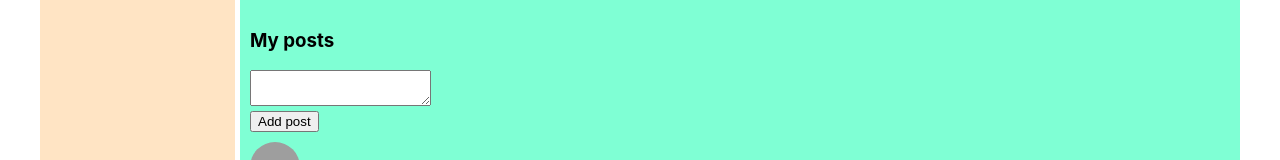
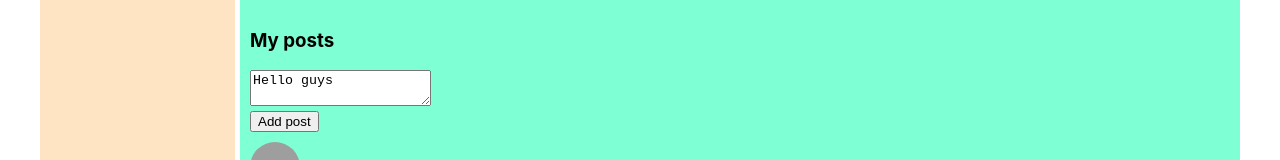
Before and after one commit to Ilya030290/Social_network, a React (Create React App) app: page /profile in a window 1280 px wide. Shown: the part 419-579 px from the top of the page. Built offline with nearby package versions, Linux system fonts and the light colour scheme; grey boxes are pictures that could not be loaded.

Commit message:
Add posts in textarea and onChange

```diff
--- a/src/App.tsx
+++ b/src/App.tsx
@@ -16,14 +16,16 @@ import {MessagePropsType} from "./components/Dialogs/Message/Message";
 type AppPropsType = {
     state: {
         profilePage: {
-            posts: Array<PostPropsType>
-
+            posts: Array<PostPropsType>,
+            newPostText: string
         },
         dialogsPage: {
             messages: Array<MessagePropsType>,
             dialogs: Array<DialogItemPropsType>
         }
-    }
+    },
+    addPost: (postMessage: string) => void,
+    updateNewPostText: (newText: string) => void
 }
 
 const App = (props: AppPropsType) => {
@@ -34,11 +36,18 @@ const App = (props: AppPropsType) => {
                 <Navbar/>
                 <div className={s.app_wrapper_content}>
                     <Routes>
-                        <Route path={'/dialogs/*'} element={<Dialogs state={props.state.dialogsPage}/>}/>
-                        <Route path={'/profile'} element={<Profile state={props.state.profilePage}/>}/>
-                        <Route path={'/news'} element={<News/>}/>
-                        <Route path={'/music'} element={<Music/>}/>
-                        <Route path={'/settings'} element={<Settings/>}/>
+                        <Route path={'/dialogs/*'}
+                               element={<Dialogs state={props.state.dialogsPage}/>}/>
+                        <Route path={'/profile'}
+                               element={<Profile state={props.state.profilePage}
+                                                 addPost={props.addPost}
+                                                 updateNewPostText={props.updateNewPostText}/>}/>
+                        <Route path={'/news'}
+                               element={<News/>}/>
+                        <Route path={'/music'}
+                               element={<Music/>}/>
+                        <Route path={'/settings'}
+                               element={<Settings/>}/>
                     </Routes>
                 </div>
             </div>
--- a/src/components/Profile/MyPosts/MyPosts.tsx
+++ b/src/components/Profile/MyPosts/MyPosts.tsx
@@ -3,21 +3,44 @@ import s from './MyPosts.module.css';
 import Post, {PostPropsType} from "./Post/Post";
 
 type MyPostsPropsType = {
-    posts: Array<PostPropsType>
+    posts: Array<PostPropsType>,
+    newPostText: string,
+    addPost: (postMessage: string) => void,
+    updateNewPostText: (newText: string) => void
 }
 
 const MyPosts = (props: MyPostsPropsType) => {
-    const postElements = props.posts.map( p => <Post id={p.id} message={p.message} likeCount={p.likeCount}/>);
+    const postElements = props.posts.map(p => <Post id={p.id} message={p.message} likeCount={p.likeCount}/>);
 
+    const newPostElement = React.useRef<HTMLTextAreaElement | null>(null);
+
+    const addPost = () => {
+        let text = newPostElement.current?.value;
+        if (text) {
+            props.addPost(text)
+        }
+        /*if (newPostElement.current) newPostElement.current.value = '';*/
+    }
+
+    const onPostChange = () => {
+        let text = newPostElement.current?.value;
+        if (text) {
+            props.updateNewPostText(text)
+        }
+    }
         return (
             <div className={s.postsBlock}>
                 <h3>My posts</h3>
                 <div>
                     <div>
-                    <textarea/>
+                    <textarea ref={newPostElement}
+                              onChange={onPostChange}
+                              value={props.newPostText}/>
                     </div>
                     <div>
-                    <button>Add post</button>
+                        <button onClick={addPost}>
+                            Add post
+                        </button>
                     </div>
                 </div>
                 <div className={s.posts}>
--- a/src/components/Profile/Profile.tsx
+++ b/src/components/Profile/Profile.tsx
@@ -5,15 +5,21 @@ import {PostPropsType} from "./MyPosts/Post/Post";
 
 type ProfilePropsType = {
     state: {
-        posts: Array<PostPropsType>
-    }
+        posts: Array<PostPropsType>,
+        newPostText: string
+    },
+    addPost: (postMessage: string) => void,
+    updateNewPostText: (newText: string) => void
 }
 
 const Profile = (props: ProfilePropsType) => {
     return (
         <div>
             <ProfileInfo />
-            <MyPosts posts={props.state.posts} />
+            <MyPosts posts={props.state.posts}
+                     addPost={props.addPost}
+                     updateNewPostText={props.updateNewPostText}
+                     newPostText={props.state.newPostText}/>
         </div>
     );
 };
--- a/src/index.tsx
+++ b/src/index.tsx
@@ -1,14 +1,9 @@
-import React from 'react';
-import ReactDOM from 'react-dom';
 import './index.css';
-import App from './App';
 import reportWebVitals from './reportWebVitals';
+import {rerenderEntireTree} from "./render";
 import {state} from "./redux/state";
 
-ReactDOM.render(
-    <App state={state}/>,
-  document.getElementById('root')
-);
+rerenderEntireTree(state);
 
 // If you want to start measuring performance in your app, pass a function
 // to log results (for example: reportWebVitals(console.log))
--- a/src/redux/state.tsx
+++ b/src/redux/state.tsx
@@ -1,11 +1,13 @@
-import React from "react";
+import {rerenderEntireTree} from "../render";
 
-export const state = {
+
+export let state = {
     profilePage: {
         posts: [
             {id: 1, message: 'My first post', likeCount: 13},
             {id: 2, message: 'I want to be a frontend developer', likeCount: 15}
-        ]
+        ],
+        newPostText: 'Hello guys'
     },
     dialogsPage: {
         messages: [
@@ -26,3 +28,19 @@ export const state = {
         ]
     }
 };
+
+export const addPost = () => {
+    let newPost = {
+        id: 5,
+        message: state.profilePage.newPostText,
+        likeCount: 0
+    };
+    state.profilePage.posts.push(newPost);
+    state.profilePage.newPostText = '';
+    rerenderEntireTree(state);
+}
+
+export const updateNewPostText = (newText: string) => {
+    state.profilePage.newPostText = newText;
+    rerenderEntireTree(state);
+}
--- /dev/null
+++ b/src/render.tsx
@@ -0,0 +1,26 @@
+import ReactDOM from "react-dom";
+import App from "./App";
+import {addPost, updateNewPostText} from "./redux/state";
+import React from "react";
+import {PostPropsType} from "./components/Profile/MyPosts/Post/Post";
+import {MessagePropsType} from "./components/Dialogs/Message/Message";
+import {DialogItemPropsType} from "./components/Dialogs/DialogItem/DialogItem";
+
+type statePropsType = {
+    profilePage: {
+        posts: Array<PostPropsType>,
+        newPostText: string
+    },
+    dialogsPage: {
+        messages: Array<MessagePropsType>,
+        dialogs: Array<DialogItemPropsType>
+    }
+};
+
+
+export const rerenderEntireTree = (state: statePropsType) => {
+    ReactDOM.render(
+        <App state={state} addPost={addPost} updateNewPostText={updateNewPostText}/>,
+        document.getElementById('root')
+    );
+}
```
Also changed, not shown: 1 other file (tests, documents, lock files or other folders). Lines whose indentation alone changed are shown as unchanged.
